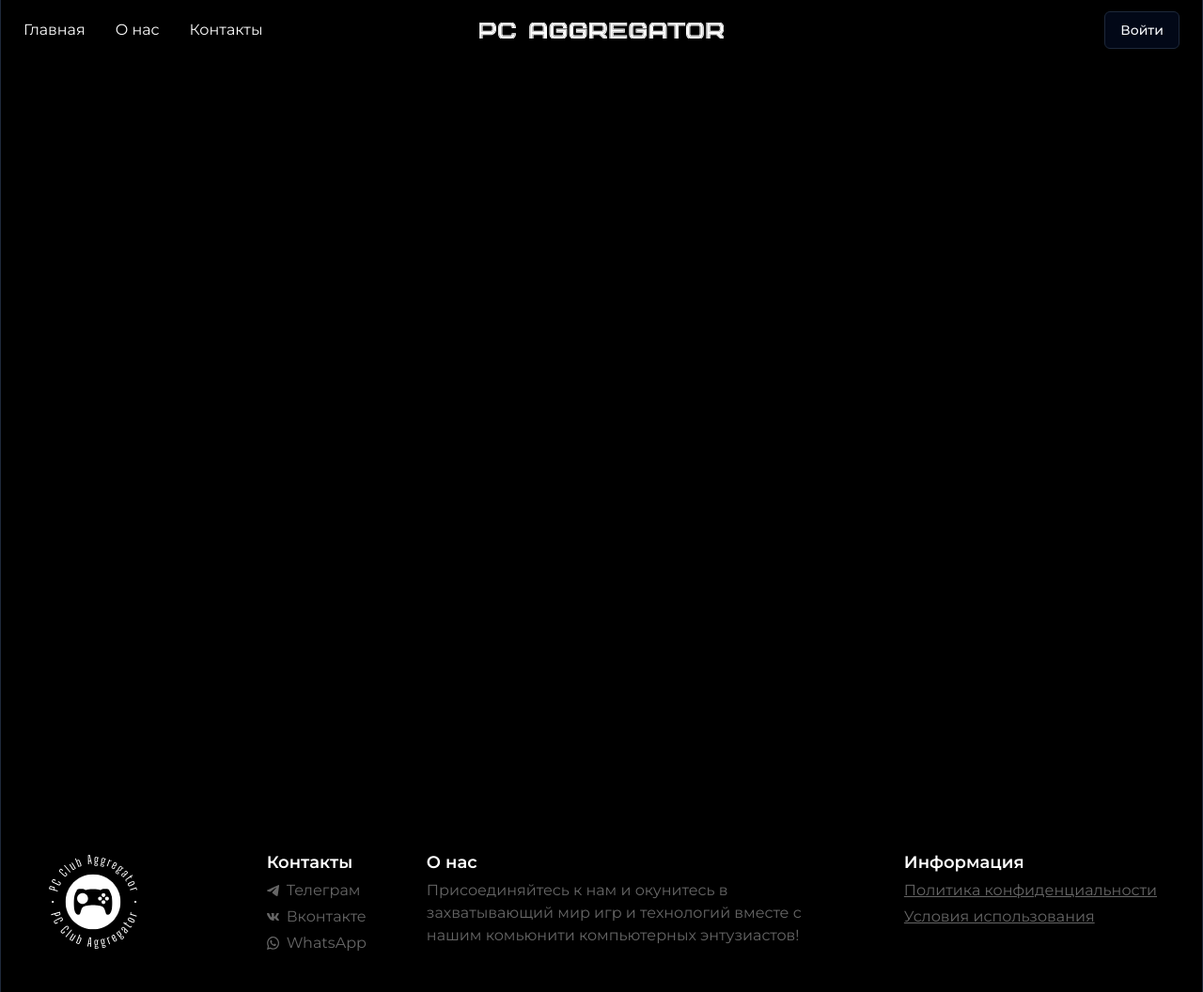
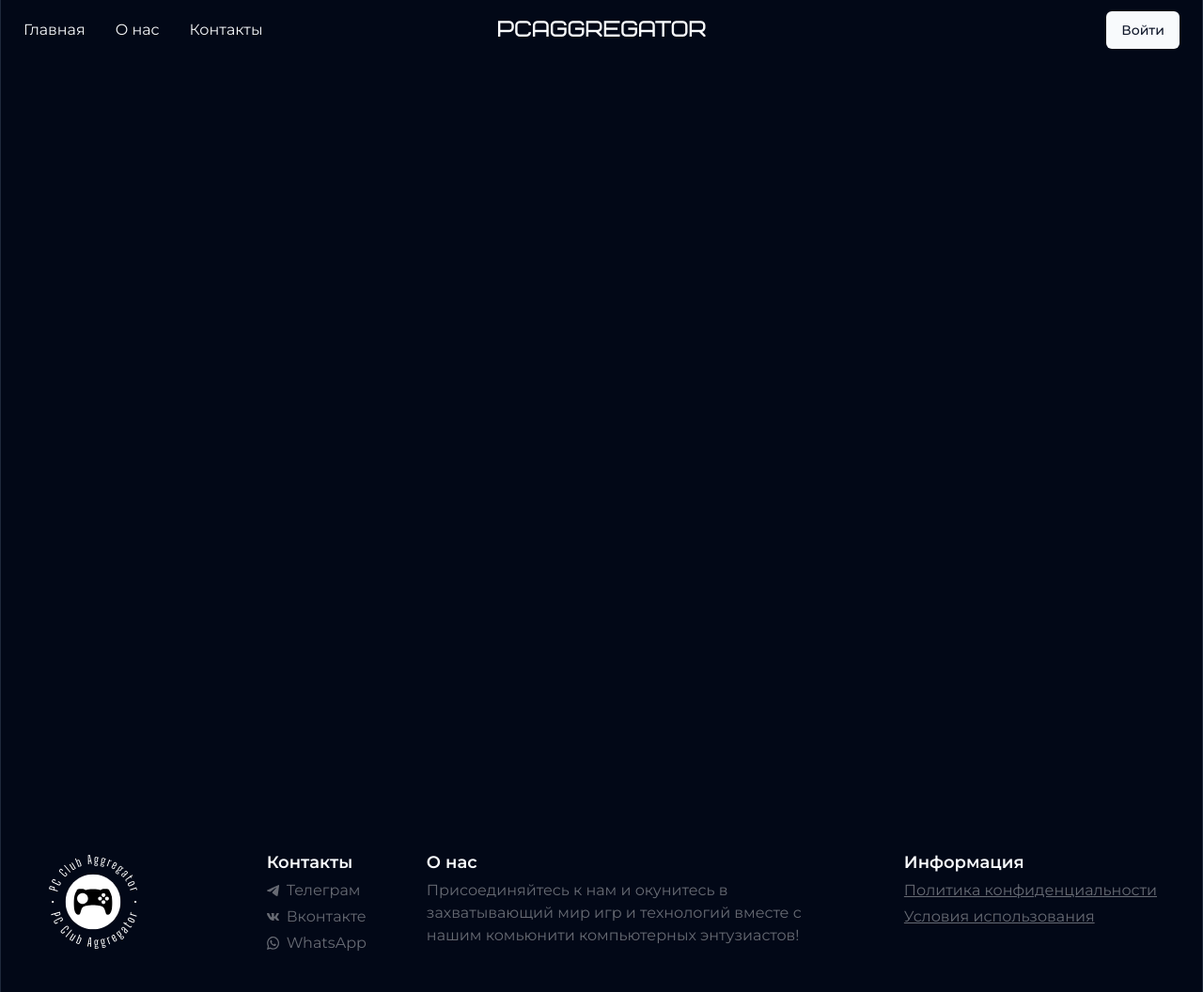
Before and after one commit to aom-tech/pc-club-aggregator-frontend, a Next.js app: page / in a window 1280 px wide. Shown: the whole page at 94% size. Built offline with nearby package versions, Linux system fonts and the light colour scheme.

Commit message:
refactor: use global styles

```diff
--- a/src/app/layout.tsx
+++ b/src/app/layout.tsx
@@ -32,6 +32,7 @@ export default function RootLayout({
         <html
             lang="en"
             className={`${montserrat.variable} ${bicubik.variable}`}
+            suppressHydrationWarning
         >
             <body>
                 <ThemeProvider
--- a/src/components/container.tsx
+++ b/src/components/container.tsx
@@ -4,7 +4,7 @@ type ContainerProps = {
 
 export default function Container({ children }: ContainerProps) {
     return (
-        <div className="bg-black">
+        <div className="bg-background">
             <div className="mx-auto flex min-h-screen max-w-screen-xl flex-col border-l border-r">
                 {children}
             </div>
--- a/src/components/footer.tsx
+++ b/src/components/footer.tsx
@@ -3,10 +3,10 @@ import Image from 'next/image'
 
 export default function Footer() {
     return (
-        <footer className="w-100vw sm:gap-auto mt-auto flex flex-col items-center justify-between gap-8 px-12 py-10 text-white sm:flex-row sm:items-center sm:justify-between">
+        <footer className="w-100vw sm:gap-auto mt-auto flex flex-col items-center justify-between gap-8 px-12 py-10 sm:flex-row sm:items-center sm:justify-between">
             <Link href="/">
                 <Image
-                    src={'/pcca-logo.svg'}
+                    src={'/pca-logo.svg'}
                     alt="Logo"
                     width={100}
                     height={100}
@@ -18,7 +18,7 @@ export default function Footer() {
                     <p className=" text-lg font-semibold">Контакты</p>
                     <Link
                         href="https://telegram.org"
-                        className="  flex  flex-row items-center gap-2 text-white"
+                        className="  flex  flex-row items-center gap-2 "
                     >
                         <Image
                             src={'/tg-logo.svg'}
@@ -26,11 +26,11 @@ export default function Footer() {
                             width={13}
                             height={13}
                         />
-                        <span className="opacity-40">Телеграм</span>
+                        <span className="text-detail">Телеграм</span>
                     </Link>
                     <Link
                         href="https://vk.com"
-                        className="  flex flex-row items-center gap-2 text-white"
+                        className="  flex flex-row items-center gap-2 "
                     >
                         <Image
                             src={'/vk-logo.svg'}
@@ -38,11 +38,11 @@ export default function Footer() {
                             width={13}
                             height={11}
                         />
-                        <span className="opacity-40">Вконтакте</span>
+                        <span className="text-detail">Вконтакте</span>
                     </Link>
                     <Link
                         href="https://whatsapp.com"
-                        className="  flex flex-row items-center gap-2 text-white"
+                        className="  flex flex-row items-center gap-2"
                     >
                         <Image
                             src={'/wa-logo.svg'}
@@ -50,12 +50,12 @@ export default function Footer() {
                             width={13}
                             height={11}
                         />
-                        <span className="opacity-40">WhatsApp</span>
+                        <span className="text-detail">WhatsApp</span>
                     </Link>
                 </div>
                 <div className="hidden max-w-[27.75rem] flex-col items-start justify-start gap-1 lg:flex">
                     <p className=" text-lg font-semibold">О нас</p>
-                    <p className=" text-white opacity-40">
+                    <p className="text-detail">
                         Присоединяйтесь к нам и окунитесь в захватывающий мир
                         игр и технологий вместе с нашим комьюнити компьютерных
                         энтузиастов!
@@ -67,13 +67,13 @@ export default function Footer() {
                     </p>
                     <Link
                         href="https://www.youtube.com/watch?v=dQw4w9WgXcQ"
-                        className=" text-white underline opacity-40"
+                        className=" text-detail underline"
                     >
                         Политика конфиденциальности
                     </Link>
                     <Link
                         href="https://www.youtube.com/watch?v=dQw4w9WgXcQ"
-                        className=" text-white underline opacity-40"
+                        className=" text-detail underline"
                     >
                         Условия использования
                     </Link>
--- a/src/components/header.tsx
+++ b/src/components/header.tsx
@@ -1,5 +1,3 @@
-import Logo from './ui/PCAggregator.svg'
-import Image from 'next/image'
 import Link from 'next/link'
 import { Button } from '@/components/ui/button'
 
@@ -9,26 +7,17 @@ export default function Header() {
             <nav className="items-left ">
                 <ul className="hidden flex-row gap-8 lg:flex">
                     <li>
-                        <a
-                            className="font-regular text-base text-white"
-                            href="#"
-                        >
+                        <a className="font-regular text-base" href="#">
                             Главная
                         </a>
                     </li>
                     <li>
-                        <a
-                            className="font-regular text-base text-white"
-                            href="#about"
-                        >
+                        <a className="font-regular text-base" href="#about">
                             О нас
                         </a>
                     </li>
                     <li>
-                        <a
-                            className="font-regular text-base text-white"
-                            href="#contact"
-                        >
+                        <a className="font-regular text-base" href="#contact">
                             Контакты
                         </a>
                     </li>
@@ -36,24 +25,15 @@ export default function Header() {
             </nav>
             <div className="left lg:absolute lg:left-2/4 lg:mt-auto lg:-translate-x-2/4">
                 <Link href="/#">
-                    <Image
-                        src={'/PCAggregator.svg'}
-                        alt="Logo"
-                        width={260}
-                        height={17}
-                    />
+                    <span className="font-bicubik text-logo">PCAggregator</span>
+
                 </Link>
             </div>
             <div className="items-right hidden lg:flex">
-                <Button
-                    variant={'outline'}
-                    className="hover:bg-black hover:text-white"
-                >
-                    Войти
-                </Button>
+                <Button variant={'default'}>Войти</Button>
             </div>
             <div className="lg:hidden">
-                <button className="text-white">
+                <Button size="icon" variant="ghost">
                     <svg
                         xmlns="http://www.w3.org/2000/svg"
                         className="h-6 w-6"
@@ -68,7 +48,7 @@ export default function Header() {
                             d="M4 6h16M4 12h16m-7 6h7"
                         />
                     </svg>
-                </button>
+                </Button>
             </div>
         </header>
     )
```
Also changed, not shown: public/PCAggregator.svg (deleted), public/pca-logo.svg (renamed from public/pcca-logo.svg).
